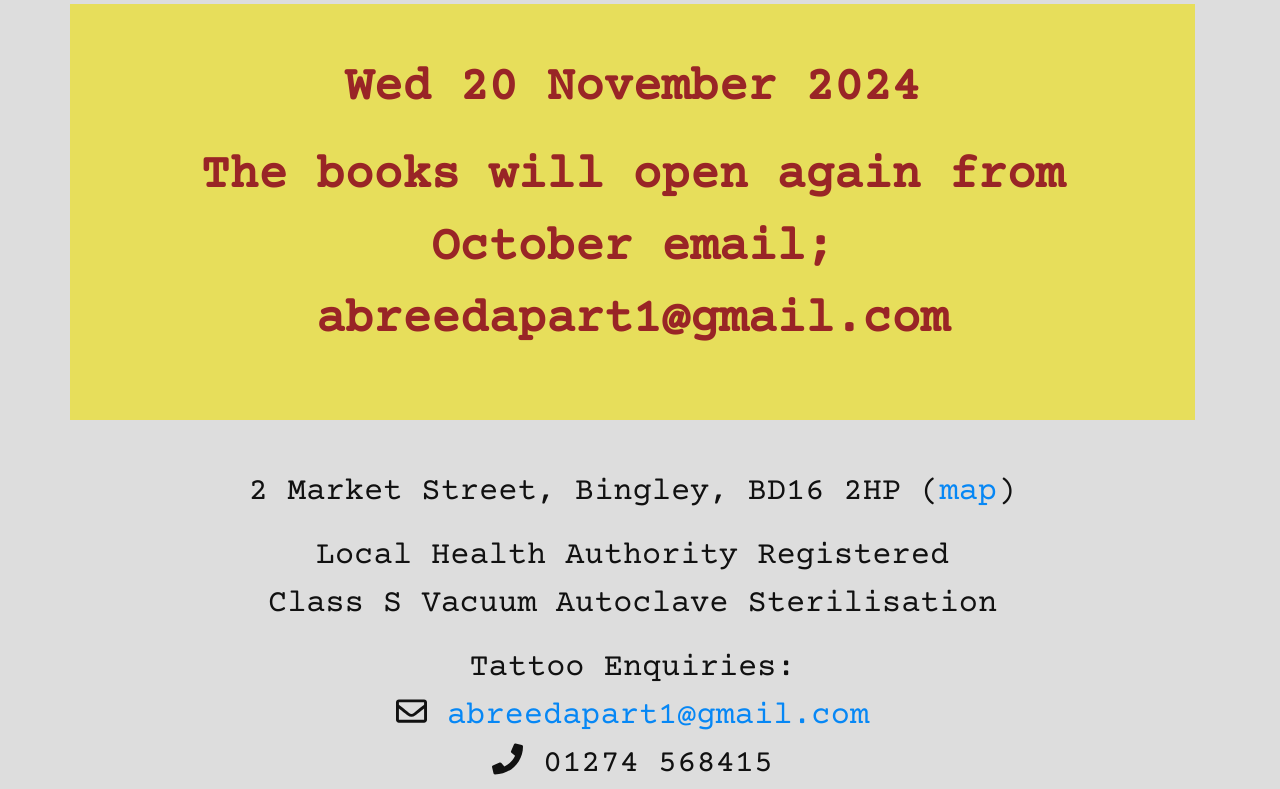
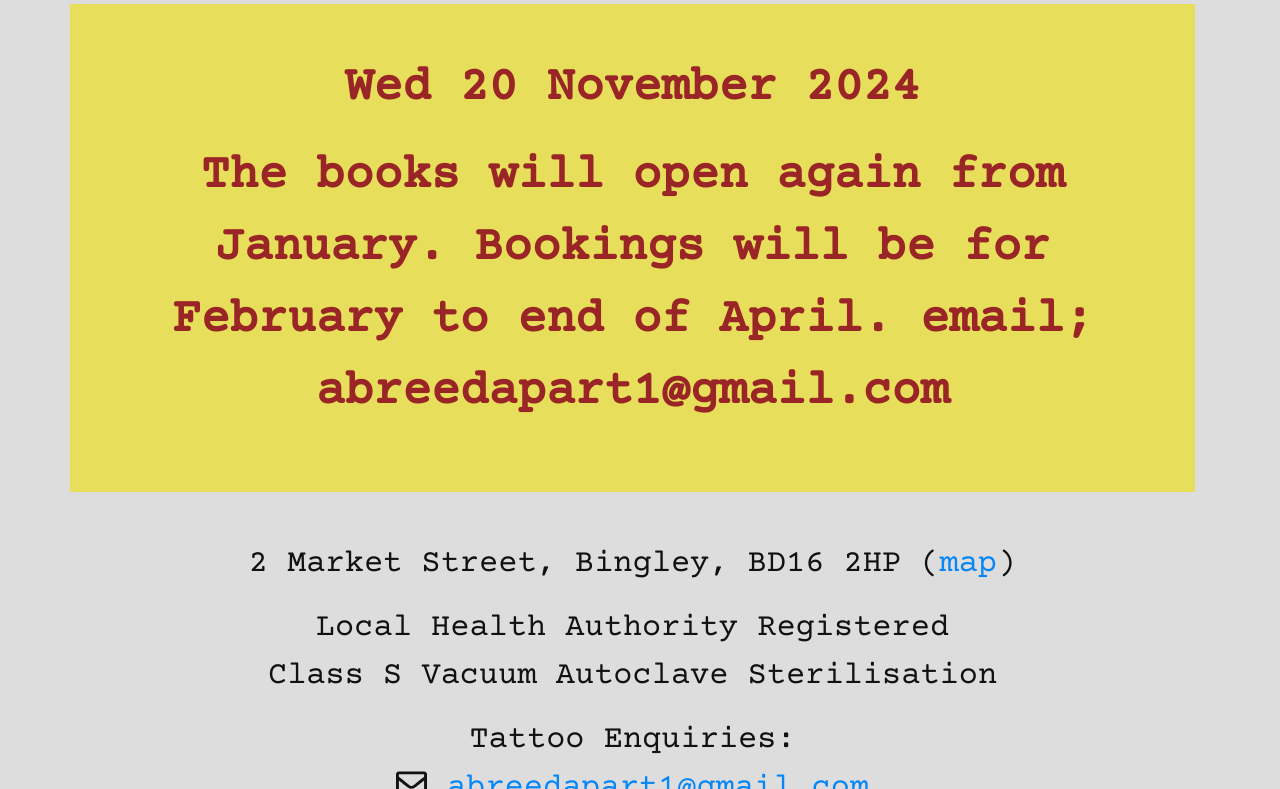
Before and after one commit to caprenter/abreedapart, a Jekyll site: the page built from index.md, in a window 1280 px wide and 900 px high, scrolled down 867 px, cut to the strip 111-900 px from the top of the window. Built offline with Jekyll 4.4.1, drawn with Linux system fonts in a browser that asks for light colours; nearby versions of some CDN libraries.

Commit message:
Update index.md

```diff
--- a/index.md
+++ b/index.md
@@ -2,7 +2,7 @@
 layout: default
 title: Home
 content-description: "A Breed Apart Tattoo Studio, Bingley, West Yorkshire, Established in 2010, Specialising in Black and grey realism."
-open-today-message: "The books will open again from October email; abreedapart1@gmail.com"
+open-today-message: "The books will open again from January. Bookings will be for February to end of April. email; abreedapart1@gmail.com"
 ---
 
 <div class="main-image" markdown="1">
```
